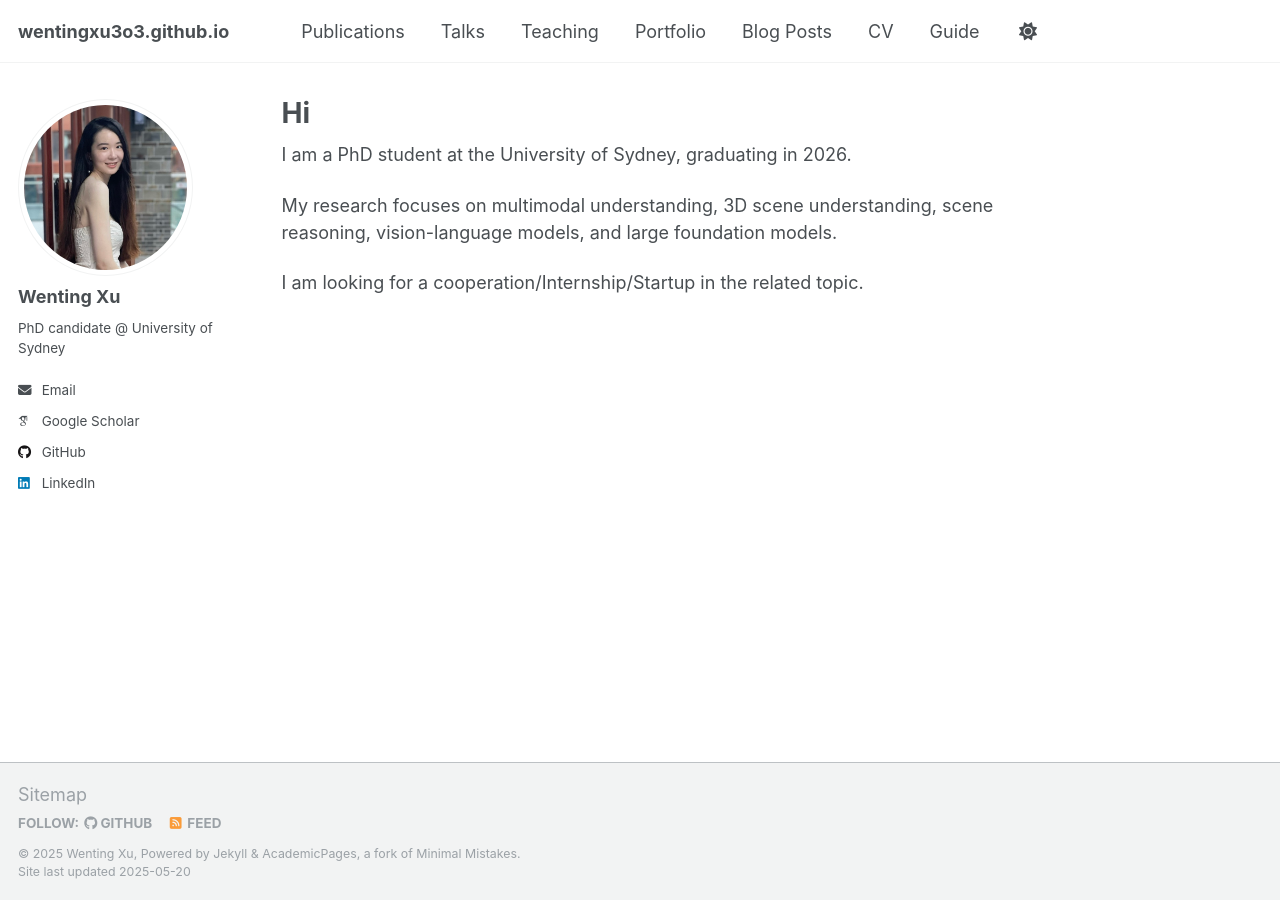
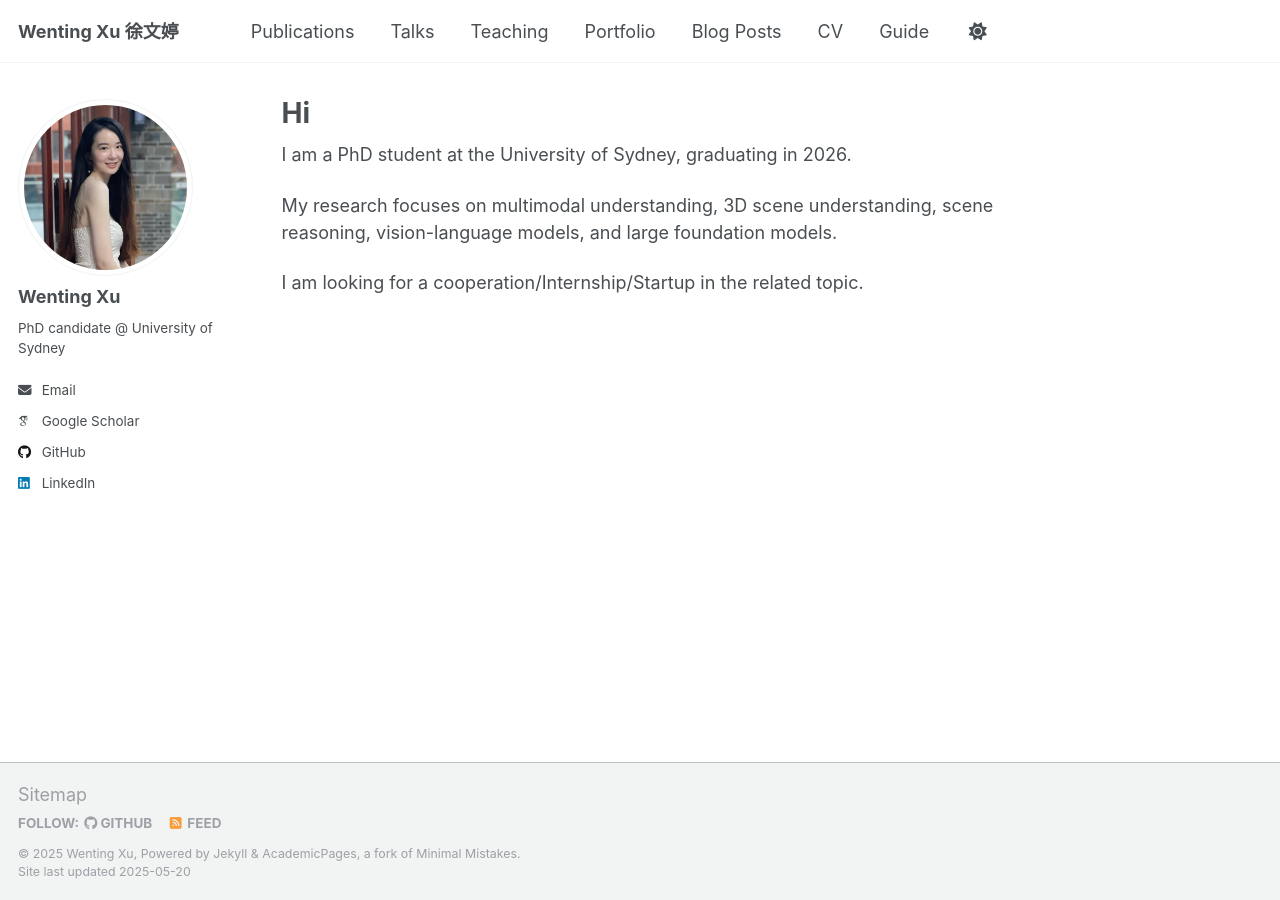
Before and after one commit to WentingXu3o3/wentingxu3o3.github.io, a Jekyll site: the page built from _pages/about.md, in a window 1280 px wide. Built offline with Jekyll 4.4.1, drawn with Linux system fonts in a browser that asks for light colours; some web fonts are replaced; part of the change alters nothing that is shown.

Commit message:
Update _config.yml

```diff
--- a/_config.yml
+++ b/_config.yml
@@ -9,7 +9,7 @@
 # Basic Site Settings
 locale                   : "en-US"
 site_theme               : "default"
-title                    : #"Your Name / Site Title"
+title                    : "Wenting Xu 徐文婷"
 title_separator          : "-"
 name                     : &name "Wenting Xu"
 description              : &description "personal description"
@@ -254,7 +254,7 @@ defaults:
       type: teaching
     values:
       layout: single
-      author_profile: true
+      author_profile: false
       share: true
       comments: true
   # _publications
@@ -263,7 +263,7 @@ defaults:
       type: publications
     values:
       layout: single
-      author_profile: true
+      author_profile: false
       share: true
       comments: true
   # _portfolio
@@ -272,7 +272,7 @@ defaults:
       type: portfolio
     values:
       layout: single
-      author_profile: true
+      author_profile: false
       share: true
       comment: true
   # _talks
@@ -281,7 +281,7 @@ defaults:
       type: talks
     values:
       layout: talk
-      author_profile: true
+      author_profile: false
       share: true
 
 
```
